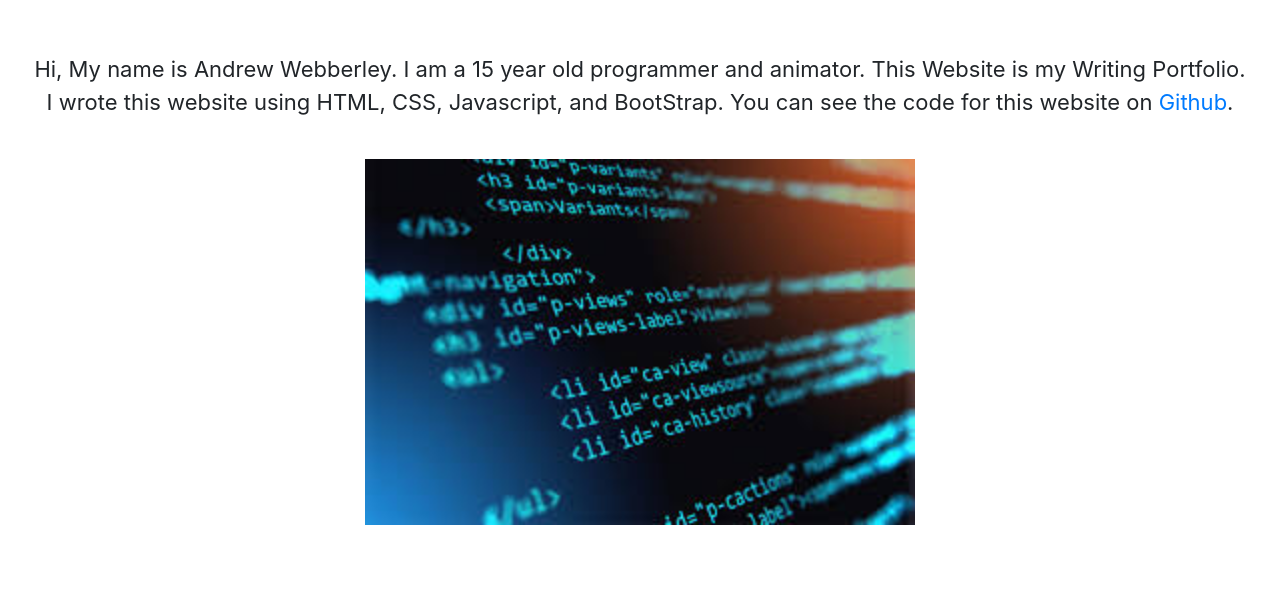
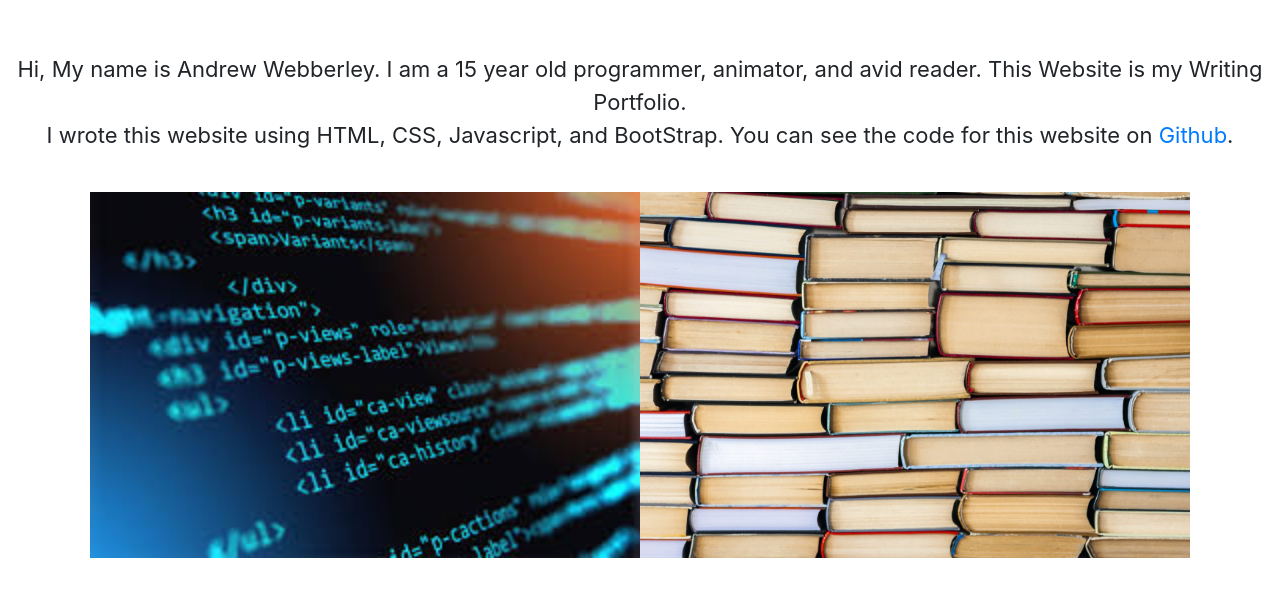
Before and after one commit to Agwebberley/agwebberley.github.io, a plain HTML site: page index.html in a window 1280 px wide. Shown: the part 164-760 px from the top of the page. Drawn offline with nearby package versions, Linux system fonts and the light colour scheme.

Commit message:
Update index.html

```diff
--- a/index.html
+++ b/index.html
@@ -29,10 +29,10 @@
 	<br><br>
     <center><h1>Agwebberley's Writing Porfolio Website</h1>
     <br><br>
-    <p style="font-size:22px;">Hi, My name is Andrew Webberley.  I am a 15 year old programmer and animator.  This Website is my Writing Portfolio.<br>  I wrote this website using HTML, CSS, Javascript, and BootStrap.  You can see the code for this website on <a href="https://github.com/Agwebberley/agwebberley.github.io">Github</a>.</p></center>
+    <p style="font-size:22px;">Hi, My name is Andrew Webberley.  I am a 15 year old programmer, animator, and avid reader.  This Website is my Writing Portfolio.<br>  I wrote this website using HTML, CSS, Javascript, and BootStrap.  You can see the code for this website on <a href="https://github.com/Agwebberley/agwebberley.github.io">Github</a>.</p></center>
 
 <br>
-    <center><img src="img/code.jpg" alt="Code.Jpg" width="550" height="366"></center>
+    <center><img src="img/code.jpg" alt="Code.Jpg" width="550" height="366"><img src="img/Books.jpg" alt="Books.Jpg" width="550" height="366"></center>
 
     <!-- Optional JavaScript -->
     <!-- jQuery first, then Popper.js, then Bootstrap JS -->
```
